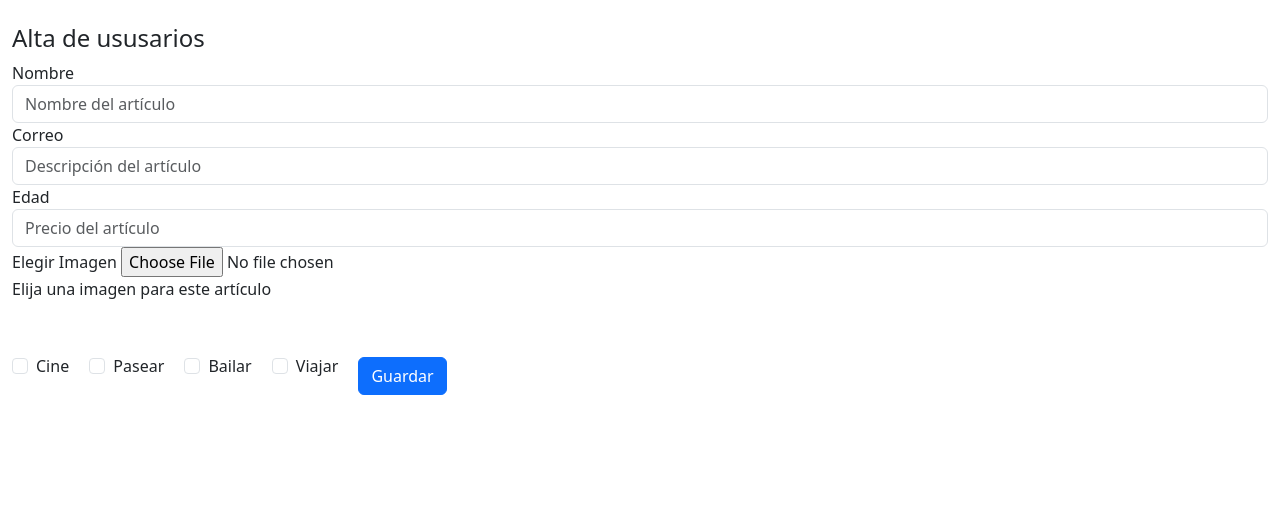
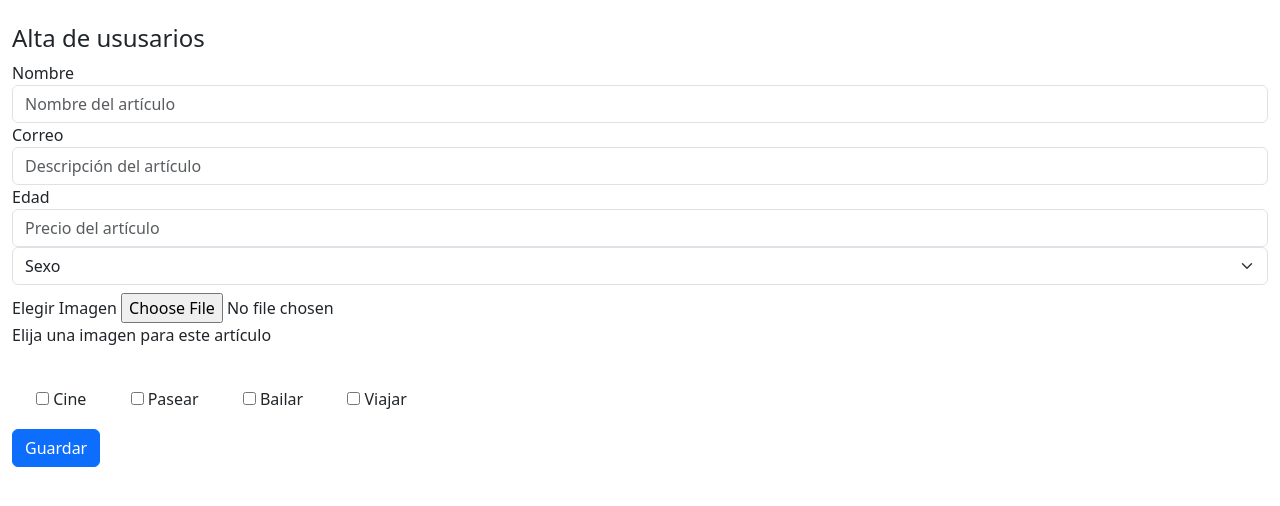
Before and after one commit to proreder/flinker, a plain HTML site: page www/home.html in a window 1280 px wide. Drawn offline with nearby package versions, Linux system fonts and the light colour scheme; files that its build step writes are made by us from their sources.

Commit message:
modificacion home.html

```diff
--- a/www/home.html
+++ b/www/home.html
@@ -33,29 +33,36 @@
                 <label for="precio">Edad</label>
                 <input type="text" class="form-control" id="edad" placeholder="Precio del artículo">
             </div>
-            <div class="form-group">
+            <select class="form-select" aria-label="Default select example">
+                <option selected>Sexo</option>
+                <option value="H">H</option>
+                <option value="M">M</option>
+                <option value="X">X</option>
+              </select>
+            <div class="form-group mt-2">
                 <label for="imagen">Elegir Imagen</label>
                 <input type="file" id="imagen">
                 <p class="help-block">Elija una imagen para este artículo</p>
                 <img id="previsualizacion">
             </div>
             <div class="form-check form-check-inline">
-                <input class="form-check-input" type="checkbox" id="aficion1" value="option1">
+                <input class="" type="checkbox" id="aficion1" value="option1">
                 <label class="form-check-label" for="aficion1">Cine</label>
               </div>
               <div class="form-check form-check-inline">
-                <input class="form-check-input" type="checkbox" id="aficion2" value="option2">
+                <input class="" type="checkbox" id="aficion2" value="option2">
                 <label class="form-check-label" for="aficion2">Pasear</label>
               </div>
               <div class="form-check form-check-inline">
-                <input class="form-check-input" type="checkbox" id="aficion3" value="option3">
+                <input class="" type="checkbox" id="aficion3" value="option3">
                 <label class="form-check-label" for="aficion3">Bailar</label>
               </div>
               <div class="form-check form-check-inline">
-                <input class="form-check-input" type="checkbox" id="aficion4" value="option3">
+                <input class="" type="checkbox" id="aficion4" value="option3">
                 <label class="form-check-label" for="aficion4">Viajar</label>
               </div>
-            <button type="button" class="btn btn-primary mt-3" id="botonGuardar">Guardar</button>
+              <div><button type="button" class="btn btn-primary mt-3" id="botonGuardar">Guardar</button></div>
+
         </form>
     </div>
 
```
Also changed, not shown: www/assets/js/firebase-functions.js (+16 -0 lines).
